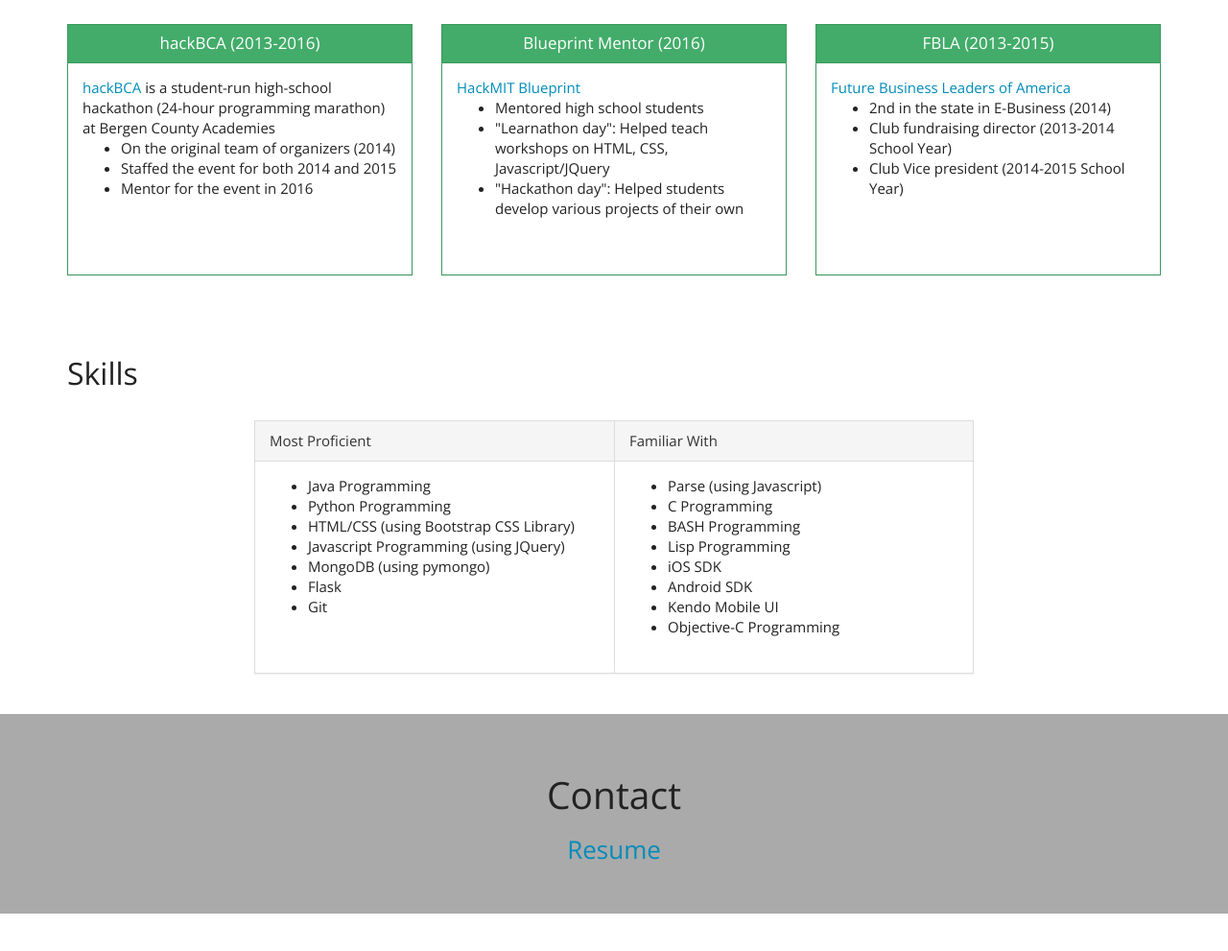
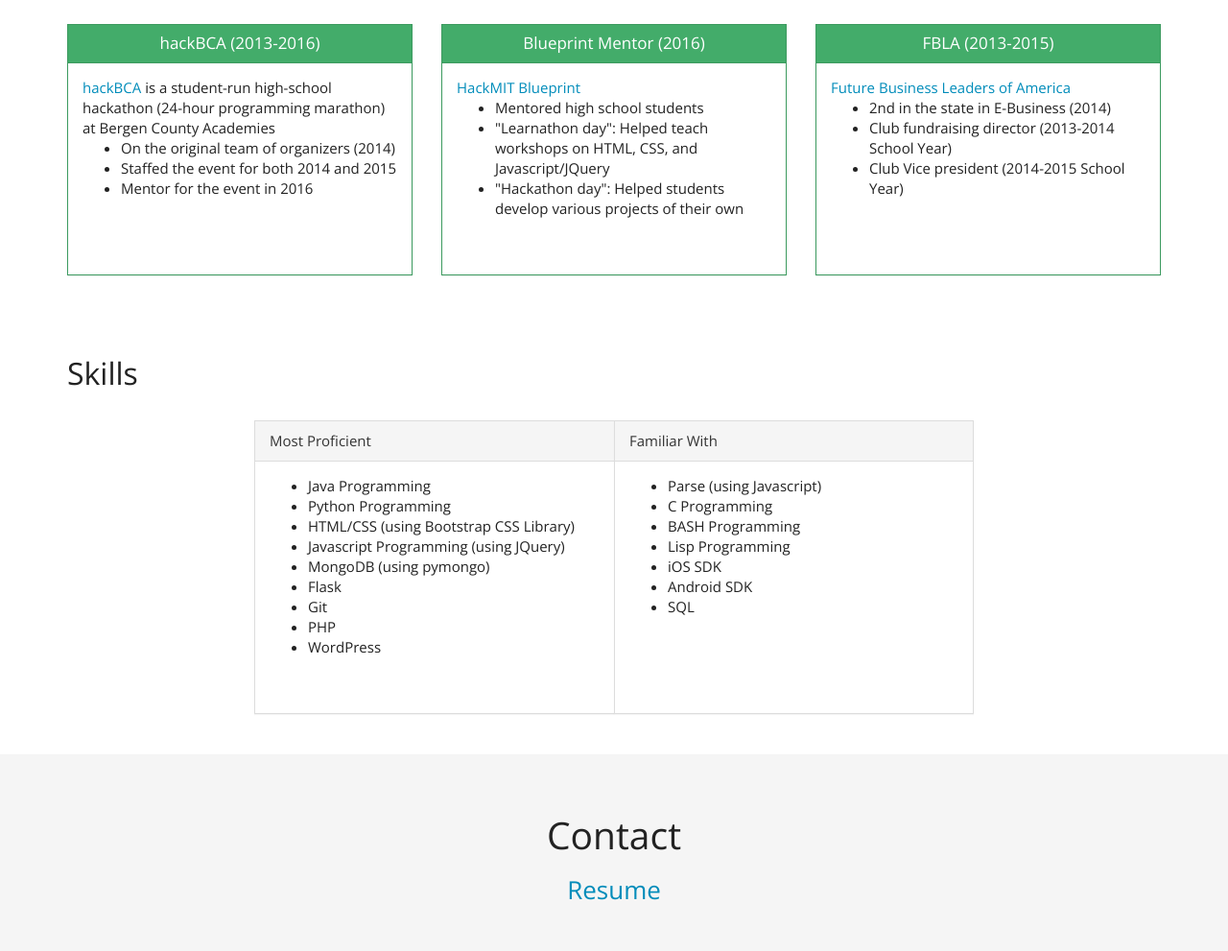
Before and after one commit to DiZy/dizy.github.io, a plain HTML site: page index.html in a window 1280 px wide. Shown: the part 2580-3571 px from the top of the page at 96% size. Before the commit the page ends 3532 px from the top, so only its background shows below. Drawn offline with nearby package versions, Linux system fonts and the light colour scheme.

Commit message:
Minor updates

```diff
--- a/index.html
+++ b/index.html
@@ -156,7 +156,7 @@
 				    <h3 class="panel-title">PlayMusic4Me</h3>
 				  </div>
 				  <div class="panel-body">
-				  At <a href="https://www.hackerleague.org/hackathons/hackru-spring-2014">hackRU Spring 2014</a>, I worked with a beginner programmer to create a website called <a href="http://playmusic4me.herokuapp.com/">PlayMusic4Me</a> where people text message in song recommendations
+				  At <a href="https://www.hackerleague.org/hackathons/hackru-spring-2014">hackRU Spring 2014</a>, I worked with a beginner programmer to create a website called <a href="http://playmusic4me.herokuapp.com/">PlayMusic4Me</a> that collects song recommendations from text messages
 				  <br><br>
 				  <a class="btn btn-default picture-button" onclick="$('#playmusic4me-modal').modal('show');loadSlider();">Details</a>
 				  </div>
@@ -223,7 +223,7 @@
 				  <a href="http://blueprint.hackmit.org/">HackMIT Blueprint</a>
 				  <ul>
 				  	<li>Mentored high school students</li>
-				  	<li>"Learnathon day": Helped teach workshops on HTML, CSS, Javascript/JQuery</li>
+				  	<li>"Learnathon day": Helped teach workshops on HTML, CSS, and Javascript/JQuery</li>
 				  	<li>"Hackathon day": Helped students develop various projects of their own</li>
 				  </ul>
 				  </div>
@@ -265,6 +265,8 @@
 					    <li>MongoDB (using pymongo)</li>
 					    <li>Flask</li>
 					    <li>Git</li>
+					    <li>PHP</li>
+					    <li>WordPress</li>
 					</ul>
 				  </div>
 				</div>
@@ -280,8 +282,7 @@
 				   		<li>Lisp Programming</li>
 				   		<li>iOS SDK</li>
 				   		<li>Android SDK</li>
-				   		<li>Kendo Mobile UI</li>
-				   		<li>Objective-C Programming</li>
+				   		<li>SQL</li>
 				   	</ul>
 				  </div>
 				</div>
@@ -291,7 +292,7 @@
 	</section>
 	<br>
 </div>
-<section style="background-color:#aaa" id="contact">
+<section style="background-color:#f5f5f5" id="contact">
 	<div class="container center">
 		<br><br>
 		<h1>Contact</h1>
--- a/static/css/custom.css
+++ b/static/css/custom.css
@@ -32,7 +32,7 @@
 		min-height:22rem;
 	}
 	.skills-panel{
-		min-height:22rem;
+		min-height:26.2rem;
 	}
 	.left-skills-col{
 		padding-right:0;
```
